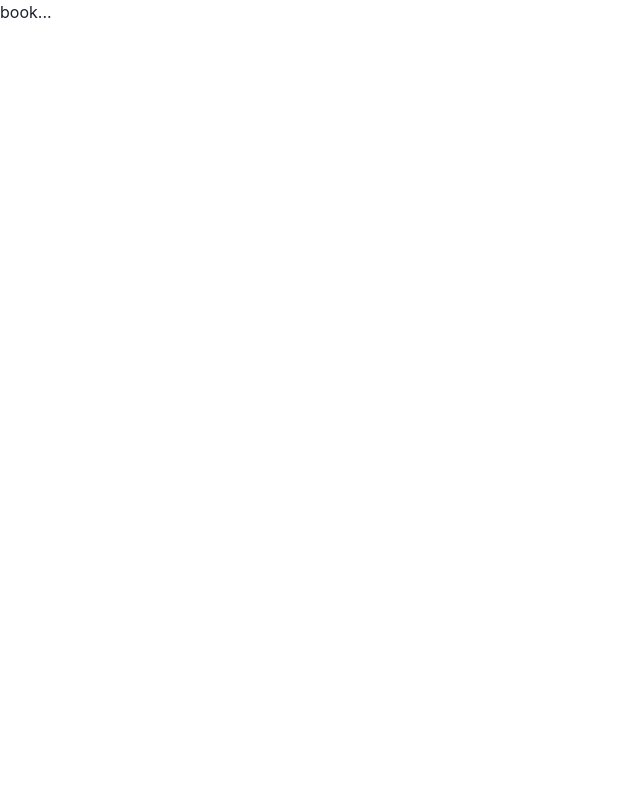
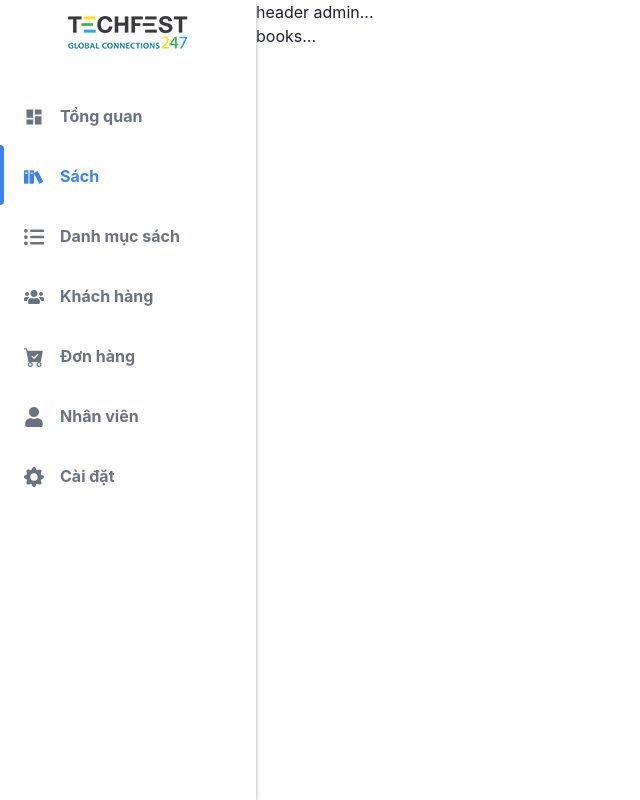
Before and after one commit to p1ngLabs/cricket-client, a Next.js app: page /admin/books in a window 1280 px wide. Shown: the whole page, without its empty margins (0-640 px from the left). Built offline with nearby package versions, Linux system fonts and the light colour scheme.

Commit message:
Finish admin sidebar

```diff
--- a/src/components/SidebarAdmin/Sidebar.tsx
+++ b/src/components/SidebarAdmin/Sidebar.tsx
@@ -6,10 +6,11 @@ import { MdDashboard } from 'react-icons/md';
 import { ImBooks } from 'react-icons/im';
 import { FaListUl, FaUser, FaUsers } from 'react-icons/fa';
 import { BsCartCheckFill, BsGearFill } from 'react-icons/bs';
+import { useRouter } from 'next/router';
 
 type SidebarType = {
   title: string;
-  icon: React.ReactNode;
+  icon: JSX.Element;
   link: string;
 };
 
@@ -52,18 +53,26 @@ const sidebarNavContents: SidebarType[] = [
 ];
 
 const Sidebar = () => {
+  const router = useRouter();
+
   return (
-    <aside className={`${styles.aside} pt-4 shadow-md shadow-gray-400`}>
-      <NextLink href="/admin" className="block pl-6">
-        <Image src={cricketLogo} alt="Logo" />
-      </NextLink>
+    <aside className={`${styles.aside} pt-4 shadow-md shadow-gray-400 relative`}>
+      <Image src={cricketLogo} className="mx-auto" alt="Logo" />
 
       <ul className="w-full mt-8">
         {sidebarNavContents.map((item) => (
-          <li key={item.title} className="font-bold text-gray-500">
-            <NextLink href={item.link} className="block py-4 px-6 ">
+          <li
+            key={item.title}
+            className={`relative font-bold ${
+              router.pathname === item.link ? 'text-blue-500' : 'text-gray-500'
+            }`}
+          >
+            <NextLink href={item.link} className="block py-4 px-6">
+              {router.pathname === item.link && (
+                <span className="absolute h-full left-0 top-0 w-1 rounded-r-lg bg-blue-500" />
+              )}
               <span className={`${styles.sidebarIcon} mr-4 text-xl`}>{item.icon}</span>
-              <span className="sidebarTitle">{item.title}</span>
+              {item.title}
             </NextLink>
           </li>
         ))}
--- a/src/pages/_app.tsx
+++ b/src/pages/_app.tsx
@@ -1,6 +1,6 @@
 import '../styles/globals.css';
 import { ChakraProvider } from '@chakra-ui/react';
-import theme from '../../theme/theme';
+import theme from '../theme/theme';
 import type { AppProps } from 'next/app';
 
 const App = ({ Component, pageProps }: AppProps) => {
--- a/src/pages/admin/books.tsx
+++ b/src/pages/admin/books.tsx
@@ -1,5 +1,7 @@
+import Layout from '../../components/LayoutAdmin/Layout';
+
 const Book = () => {
-  return <div>book...</div>;
+  return <Layout>books...</Layout>;
 };
 
 export default Book;
--- a/src/pages/admin/categories.tsx
+++ b/src/pages/admin/categories.tsx
@@ -1,5 +1,7 @@
+import Layout from '../../components/LayoutAdmin/Layout';
+
 const Category = () => {
-  return <div>book categories...</div>;
+  return <Layout>book categories...</Layout>;
 };
 
 export default Category;
--- a/src/pages/admin/customers.tsx
+++ b/src/pages/admin/customers.tsx
@@ -1,5 +1,7 @@
+import Layout from '../../components/LayoutAdmin/Layout';
+
 const Customer = () => {
-  return <div>customers...</div>;
+  return <Layout>customers...</Layout>;
 };
 
 export default Customer;
--- a/src/pages/admin/orders.tsx
+++ b/src/pages/admin/orders.tsx
@@ -1,5 +1,7 @@
+import Layout from '../../components/LayoutAdmin/Layout';
+
 const Order = () => {
-  return <div>orders...</div>;
+  return <Layout>orders...</Layout>;
 };
 
 export default Order;
--- /dev/null
+++ b/src/pages/admin/settings.tsx
@@ -0,0 +1,7 @@
+import Layout from '../../components/LayoutAdmin/Layout';
+
+const Settings = () => {
+  return <Layout>settings...</Layout>;
+};
+
+export default Settings;
--- a/src/pages/admin/staffs.tsx
+++ b/src/pages/admin/staffs.tsx
@@ -1,5 +1,7 @@
+import Layout from '../../components/LayoutAdmin/Layout';
+
 const Staff = () => {
-  return <div>staffs...</div>;
+  return <Layout>staffs...</Layout>;
 };
 
 export default Staff;
--- a/src/pages/index.tsx
+++ b/src/pages/index.tsx
@@ -13,7 +13,7 @@ const Home = () => {
 
       <main>
         <Link href="/admin">
-          <Button colorScheme="teal">ADMIN PANEL</Button>
+          <Button colorScheme="blue">ADMIN PANEL</Button>
         </Link>
       </main>
 
--- a/src/styles/Home.module.css
+++ /dev/null
@@ -1,5 +0,0 @@
-
-
-@media (prefers-color-scheme: dark) {
-
-}
```
Also changed, not shown: src/theme/theme.ts (renamed from theme/theme.ts), src/utils/datas/users.ts (renamed from utils/datas/users.ts).
